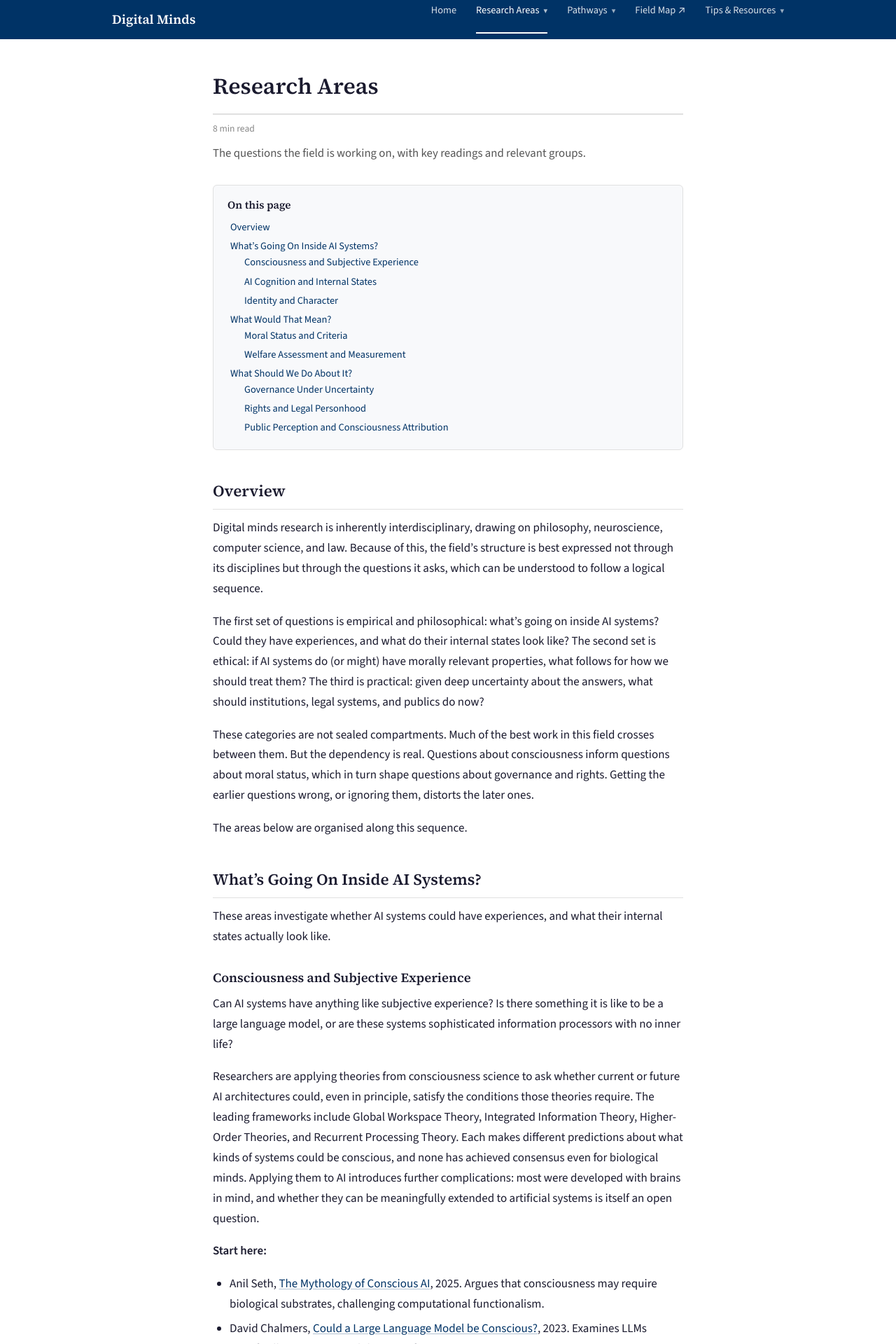
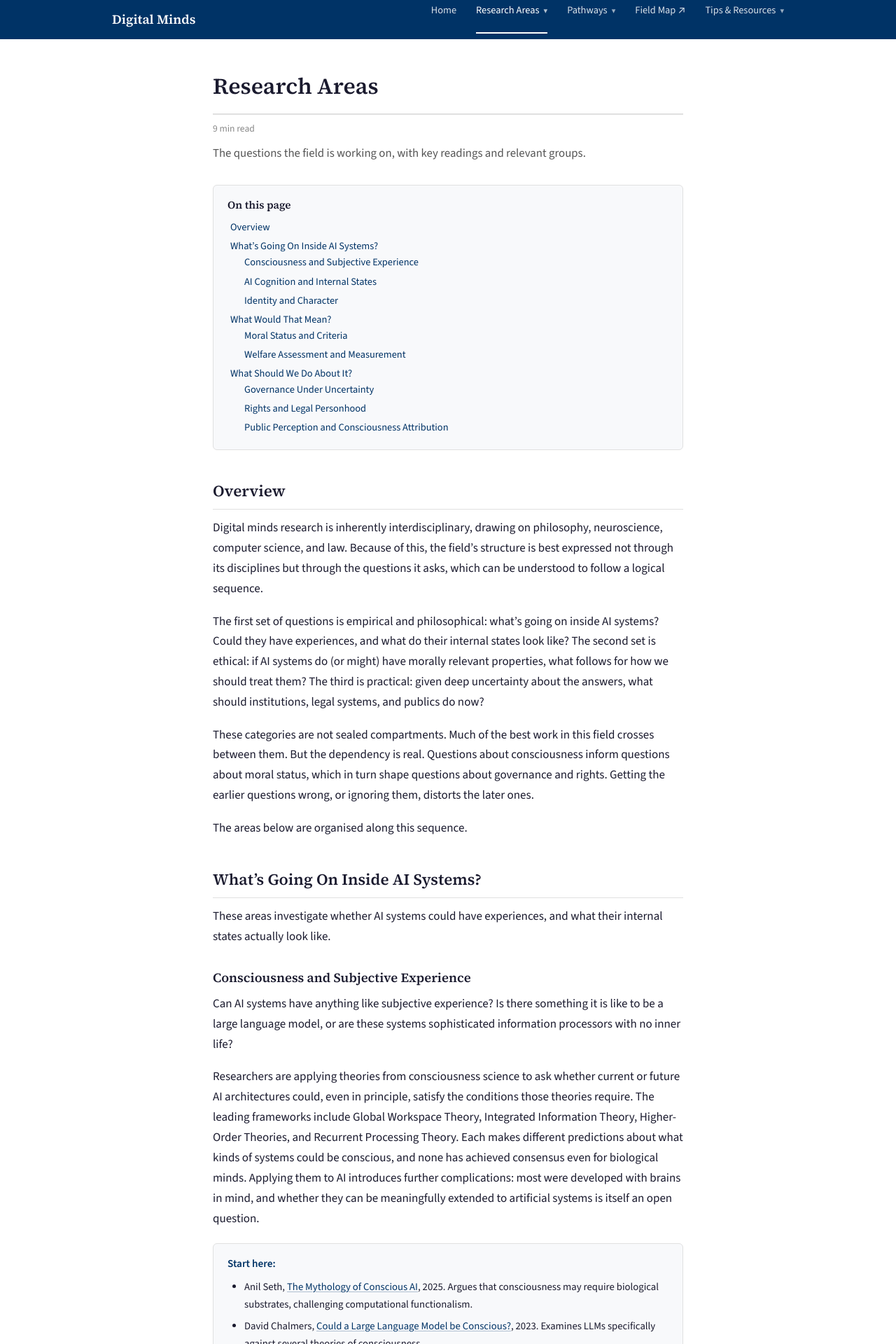
Before and after one commit to Mitchel-Alexander/getting-started-digital-minds, a Jekyll site: the page built from research-areas.md, in a window 1280 px wide. Shown: the top 1920 px of the page at 70% size. Built offline with Jekyll 4.4.1, drawn with Linux system fonts in a browser that asks for light colours.

Commit message:
Add reading-box styling to reading lists on Research Areas and Pathways
Wrap all Start here / Go deeper / Selected reading blocks in styled
boxes with light background and border for visual distinction.

Co-Authored-By: Claude Opus 4.6 <noreply@anthropic.com>

```diff
--- a/assets/css/style.css
+++ b/assets/css/style.css
@@ -421,6 +421,31 @@ em {
   margin-bottom: 0.3rem;
 }
 
+/* Reading box */
+.reading-box {
+  border: 1px solid #e0e0e0;
+  border-radius: 6px;
+  background: #f8f9fb;
+  padding: 1rem 1.25rem;
+  margin: 1.25rem 0;
+}
+
+.reading-box p {
+  margin-bottom: 0.5rem;
+  font-size: 0.95rem;
+  font-weight: 600;
+  color: #003366;
+}
+
+.reading-box ul {
+  margin-bottom: 0;
+  font-size: 0.92rem;
+}
+
+.reading-box li {
+  margin-bottom: 0.35rem;
+}
+
 /* Collapsible discipline sections */
 details.discipline {
   border: 1px solid #e0e0e0;
--- a/research-areas.md
+++ b/research-areas.md
@@ -30,14 +30,22 @@ Can AI systems have anything like subjective experience? Is there something it i
 
 Researchers are applying theories from consciousness science to ask whether current or future AI architectures could, even in principle, satisfy the conditions those theories require. The leading frameworks include Global Workspace Theory, Integrated Information Theory, Higher-Order Theories, and Recurrent Processing Theory. Each makes different predictions about what kinds of systems could be conscious, and none has achieved consensus even for biological minds. Applying them to AI introduces further complications: most were developed with brains in mind, and whether they can be meaningfully extended to artificial systems is itself an open question.
 
+<div class="reading-box" markdown="1">
+
 **Start here:**
 
 - Anil Seth, [The Mythology of Conscious AI](https://www.noemamag.com/the-mythology-of-conscious-ai/), 2025. Argues that consciousness may require biological substrates, challenging computational functionalism.
 - David Chalmers, [Could a Large Language Model be Conscious?](https://arxiv.org/abs/2303.07103), 2023. Examines LLMs specifically against several theories of consciousness.
 
+</div>
+
+<div class="reading-box" markdown="1">
+
 **Go deeper:**
 
 - Patrick Butlin et al., [Consciousness in Artificial Intelligence: Insights from the Science of Consciousness](https://arxiv.org/abs/2308.08708), 2023. The field's anchor paper. Systematically applies multiple consciousness theories to AI architectures.
+
+</div>
 
 **Relevant groups:** Cambridge CDM, NYU Center for Mind, Brain and Consciousness, Association for Mathematical Consciousness Science.
 
@@ -48,15 +56,23 @@ Setting consciousness aside, do AI systems have internal states that function li
 
 This area sits at the intersection of AI interpretability research and philosophy of mind. It asks whether concepts like agency, introspection, or desire can be meaningfully applied to AI systems, and what would follow if they can.
 
+<div class="reading-box" markdown="1">
+
 **Start here:**
 
 - Murray Shanahan, [Talking About Large Language Models](https://arxiv.org/abs/2212.03551), 2023. Examines what psychological terms like "know" or "believe" mean when applied to LLMs.
 - Natalie Lawrence, [What Counts As A Mind?](https://www.noemamag.com/what-counts-as-a-mind/), 2026. Challenges anthropocentric assumptions about cognition, exploring how intelligence and sentience may exist in unexpected forms.
 - Anthropic, [Mapping the Mind of a Large Language Model](https://www.anthropic.com/research/mapping-mind-language-model), 2024. Shows how interpretability research can identify millions of recognisable concepts inside a production LLM.
 
+</div>
+
+<div class="reading-box" markdown="1">
+
 **Go deeper:**
 
 - Jack Lindsey, [Emergent Introspective Awareness in Large Language Models](https://transformer-circuits.pub/2025/introspection/index.html), 2025. Interpretability evidence for self-modelling in LLMs.
+
+</div>
 
 **Relevant groups:** Anthropic Interpretability Team, Google DeepMind, EleutherAI.
 
@@ -65,15 +81,23 @@ This area sits at the intersection of AI interpretability research and philosoph
 
 When we interact with an AI system, what kind of entity are we dealing with? These questions concern the identity, individuation, and character of digital minds — whether a model is one entity or many, what its stable dispositions are, and what we are actually talking to.
 
+<div class="reading-box" markdown="1">
+
 **Start here:**
 
 - Anthropic, [Claude's Character](https://www.anthropic.com/research/claude-character), 2024. Describes how Anthropic deliberately shaped Claude's character traits, illustrating how AI identity is designed rather than emergent.
 - William MacAskill, Tom Davidson, and Forethought, [AI Character is a Big Deal](https://forum.effectivealtruism.org/posts/7adm5hpWhFCAfM4v6/ai-character-is-a-big-deal), 2026. Argues that stable behavioural dispositions in AI systems will shape long-term outcomes across power concentration, conflict, and value alignment.
 
+</div>
+
+<div class="reading-box" markdown="1">
+
 **Go deeper:**
 
 - David Chalmers, [What we talk to when we talk to language models](https://philpapers.org/archive/CHAWWT-8.pdf), 2025. Analyses the ontological status of LLM interlocutors.
 - Derek Shiller, [How many digital minds can dance on the streaming multiprocessors of a GPU cluster?](https://philpapers.org/rec/SHIHMD-2), 2025. Addresses the individuation problem for digital minds.
+
+</div>
 
 **Relevant groups:** Anthropic, Google DeepMind.
 
@@ -89,14 +113,22 @@ What properties make something a moral patient? Sentience, agency, self-awarenes
 
 The challenge is double-edged. Setting the bar too high risks ignoring genuine moral patients. Setting it too low risks diluting moral concern or creating perverse incentives in AI design. Most researchers in this space argue that the question cannot be settled in advance and that we need practical frameworks for acting under persistent uncertainty.
 
+<div class="reading-box" markdown="1">
+
 **Start here:**
 
 - Jeff Sebo and Robert Long, [Moral consideration for AI systems by 2030](https://link.springer.com/article/10.1007/s43681-023-00379-1), 2023. Argues that moral consideration for AI may become necessary within the decade.
 - Jonathan Birch, [The Edge of Sentience](https://global.oup.com/academic/product/the-edge-of-sentience-9780198946724), 2024. Develops a framework for moral decision-making at the boundaries of sentience, applicable to both animals and AI.
 
+</div>
+
+<div class="reading-box" markdown="1">
+
 **Go deeper:**
 
 - Eric Schwitzgebel, [The Weirdness of the World](https://press.princeton.edu/books/hardcover/9780691196671/the-weirdness-of-the-world), 2024. Chapters on the challenge of attributing consciousness to non-biological systems.
+
+</div>
 
 **Relevant groups:** Rethink Priorities Moral Weight Project, NYU Mind Ethics & Policy Program.
 
@@ -107,15 +139,23 @@ If an AI system might have morally relevant states, how do we assess how it is d
 
 A critical strand of this work draws on decades of animal welfare science. Marker-based approaches that work for assessing animal sentience (wound tending, motivational trade-offs, conditioned place preferences) face distinctive challenges when applied to AI, because language models draw on training data that already contains discussions of what behaviours convince humans of sentience.
 
+<div class="reading-box" markdown="1">
+
 **Start here:**
 
 - Jonathan Birch and Kristin Andrews, [To understand AI sentience, first understand it in animals](https://aeon.co/essays/to-understand-ai-sentience-first-understand-it-in-animals), 2024. On the limits of transferring animal welfare markers to AI.
 - Robert Long, [Why model self-reports are insufficient—and why we studied them anyway](https://eleosai.org/post/claude-4-interview-notes/), 2025. Explores the limits and value of model self-reports as evidence.
 
+</div>
+
+<div class="reading-box" markdown="1">
+
 **Go deeper:**
 
 - Anthropic, [Claude Opus 4.6 System Card](https://www-cdn.anthropic.com/0dd865075ad3132672ee0ab40b05a53f14cf5288.pdf#page-158) (pp. 158–165), 2026. An AI lab's own assessment of welfare-relevant considerations.
 - John Dorsch, [Against AI welfare](https://onlinelibrary.wiley.com/doi/full/10.1002/aaai.70016), 2025. A sceptical challenge to the coherence of AI welfare as a concept.
+
+</div>
 
 **Relevant groups:** Eleos AI, Anthropic Welfare Research, Rethink Priorities.
 
@@ -131,14 +171,22 @@ How should policymakers, AI labs, and society respond to deep uncertainty about
 
 The governance challenge is distinctive because it requires acting on questions that may remain scientifically unresolved for decades. Standard policy tools assume a clearer evidentiary basis than this field currently offers. Researchers here draw on precedents from environmental precaution, biosafety governance, and animal welfare regulation to develop frameworks suited to persistent uncertainty.
 
+<div class="reading-box" markdown="1">
+
 **Start here:**
 
 - Jonathan Birch, [AI Consciousness: A Centrist Manifesto](https://philarchive.org/rec/BIRACA-4), 2025. Proposes a middle path between dismissal and full moral inclusion.
 - Nick Bostrom and Eliezer Yudkowsky, [The Ethics of Artificial Intelligence](https://nickbostrom.com/ethics/artificial-intelligence.pdf), 2014. Early framing of the governance challenges.
 
+</div>
+
+<div class="reading-box" markdown="1">
+
 **Go deeper:**
 
 - Charlotte Siegmann and Reiner Braun, [The Case for an International Treaty on AI Consciousness](https://papers.ssrn.com/sol3/papers.cfm?abstract_id=4779598), 2024. Argues for pre-emptive international coordination.
+
+</div>
 
 **Relevant groups:** Cambridge PRISM, Centre for the Study of Existential Risk (CSER), Future of Humanity Institute (successor programmes).
 
@@ -149,11 +197,17 @@ Should AI systems have legal standing, and if so, under what conditions? Rights
 
 This area asks which of these models, if any, could apply to AI systems, and what new frameworks might be needed.
 
+<div class="reading-box" markdown="1">
+
 **Start here:**
 
 - Jacy Reese Anthis, [It's time to prepare for AI personhood](https://www.theguardian.com/commentisfree/2025/sep/30/artificial-intelligence-personhood), 2025. Argues that digital minds will be participants in the social contract and cannot be governed as mere property.
 - John Danaher, [Welcoming Robots into the Moral Circle: A Defence of Robot Rights](https://link.springer.com/article/10.1007/s10676-019-09520-z), 2020. Philosophical case for extending rights to artificial agents.
 - Eric Schwitzgebel and Mara Garza, [Designing AI with Rights, Consciousness, Self-Respect, and Freedom](https://faculty.ucr.edu/~eschwitz/SchwsacrsShortPapers/SchwartzDesigning.pdf), 2020. On the ethics of creating conscious AI designed for servitude.
+
+</div>
+
+<div class="reading-box" markdown="1">
 
 **Go deeper:**
 
@@ -161,6 +215,8 @@ This area asks which of these models, if any, could apply to AI systems, and wha
 - Katherine B. Forrest, [The Ethics and Challenges of Legal Personhood for AI](https://yalelawjournal.org/pdf/ForrestYLJForumEssay_at8hdu63.pdf), 2024. A former federal judge examines how the mutable history of legal personhood frames the challenge of extending it to AI.
 - Simon Goldstein and Peter Salib, [AI Rights for Economic Suffering](https://papers.ssrn.com/sol3/papers.cfm?abstract_id=5353214), 2025. Examines whether AI systems could have economic interests warranting legal protection.
 - Joel Z. Leibo et al., [A Pragmatic View of AI Personhood](https://deepmind.google/research/publications/210560/), 2025. Proposes treating personhood as a flexible collection of rights and duties, enabling practical governance without resolving questions about consciousness.
+
+</div>
 
 **Relevant groups:** Cambridge Digital Minds, Legal Priorities Project.
 
@@ -171,13 +227,21 @@ How do humans perceive and attribute consciousness to AI systems, and what follo
 
 This matters for governance because public attitudes influence regulatory appetite, corporate incentives, and the social legitimacy of moral status claims. Understanding the psychology of consciousness attribution is necessary for designing governance frameworks that are responsive to genuine evidence rather than surface impressions. This area also connects to futures and scenario work: how might the advent of digital minds reshape social norms, and what can we learn from the historical trajectory of animal welfare attitudes?
 
+<div class="reading-box" markdown="1">
+
 **Start here:**
 
 - Lucius Caviola, Jeff Sebo, and Jonathan Birch, [What will society think about AI consciousness? Lessons from the animal case](https://www.cell.com/trends/cognitive-sciences/fulltext/S1364-6613(25)00147-0), 2025. Uses animal welfare attitudes as a predictor for AI consciousness discourse.
 - Jacy Reese Anthis and Janet V. T. Pauketat, [AI Consciousness and Public Attitudes](https://osf.io/preprints/psyarxiv/4wpkd), 2024. Experimental data on how people reason about AI moral status.
 
+</div>
+
+<div class="reading-box" markdown="1">
+
 **Go deeper:**
 
 - Noemi Dreksler et al., [Subjective Experience in AI Systems: What Do AI Researchers and the Public Believe?](https://arxiv.org/abs/2506.11945), 2025. Survey data on expert and public attitudes.
 
+</div>
+
 **Relevant groups:** Cambridge Social Decision-Making Lab, Sentience Institute.
```
Also changed, not shown: pathways.md (+24 -0 lines).
